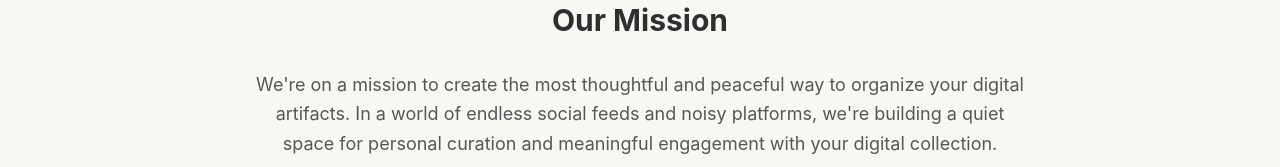
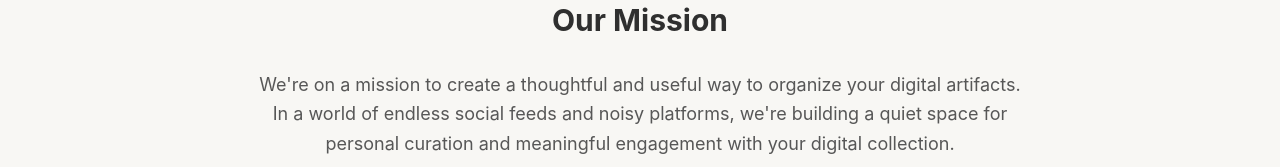
Before and after one commit to 0xrudi/Alix-MVP, a React (Create React App) app: page /about in a window 1280 px wide. Shown: the part 633-800 px from the top of the page. Built offline with nearby package versions, Linux system fonts and the light colour scheme; no server answers; what @unstoppabledomains/resolution would draw is missing.

Commit message:
Update AboutPage.js

```diff
--- a/src/website/pages/AboutPage.js
+++ b/src/website/pages/AboutPage.js
@@ -75,7 +75,7 @@ const AboutPage = () => {
           <div className="max-w-3xl mx-auto text-center space-y-8">
             <h2 className="text-3xl font-bold text-[#2F2F2F]">Our Mission</h2>
             <p className="text-lg text-[#575757] leading-relaxed">
-              We're on a mission to create the most thoughtful and peaceful way to
+              We're on a mission to create a thoughtful and useful way to
               organize your digital artifacts. In a world of endless social feeds
               and noisy platforms, we're building a quiet space for personal
               curation and meaningful engagement with your digital collection.
```
